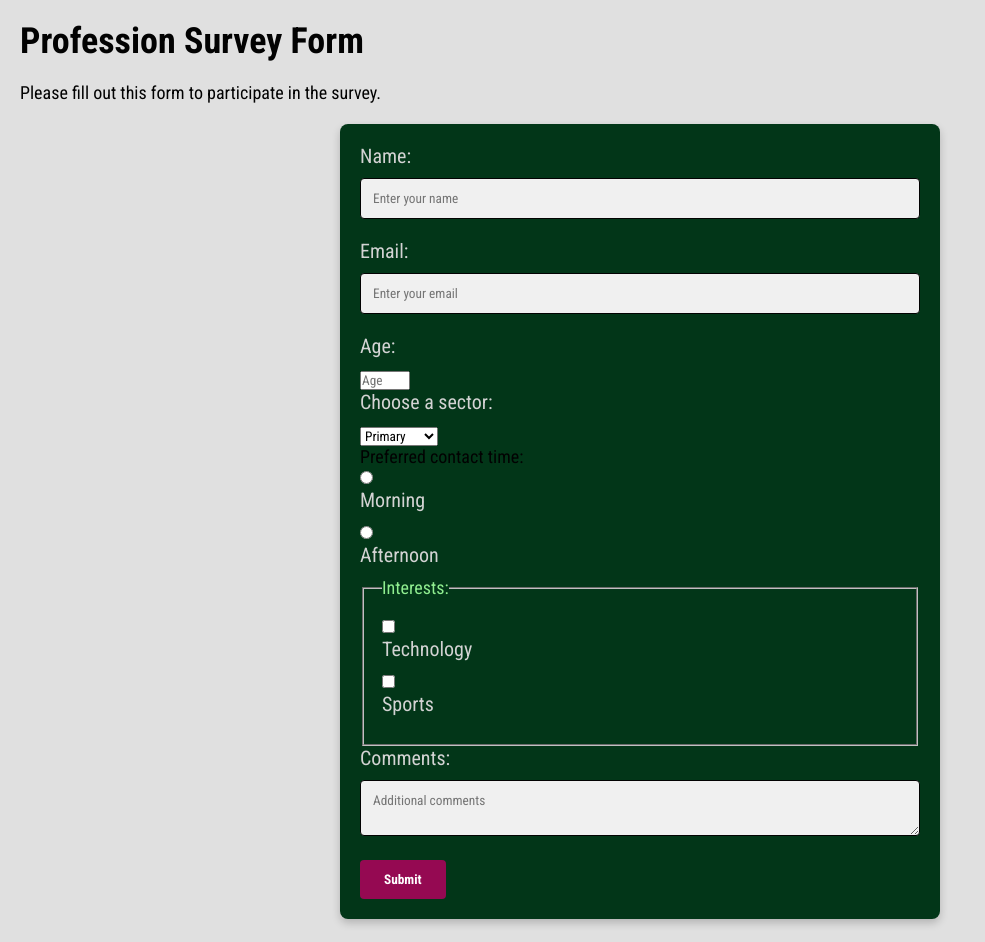
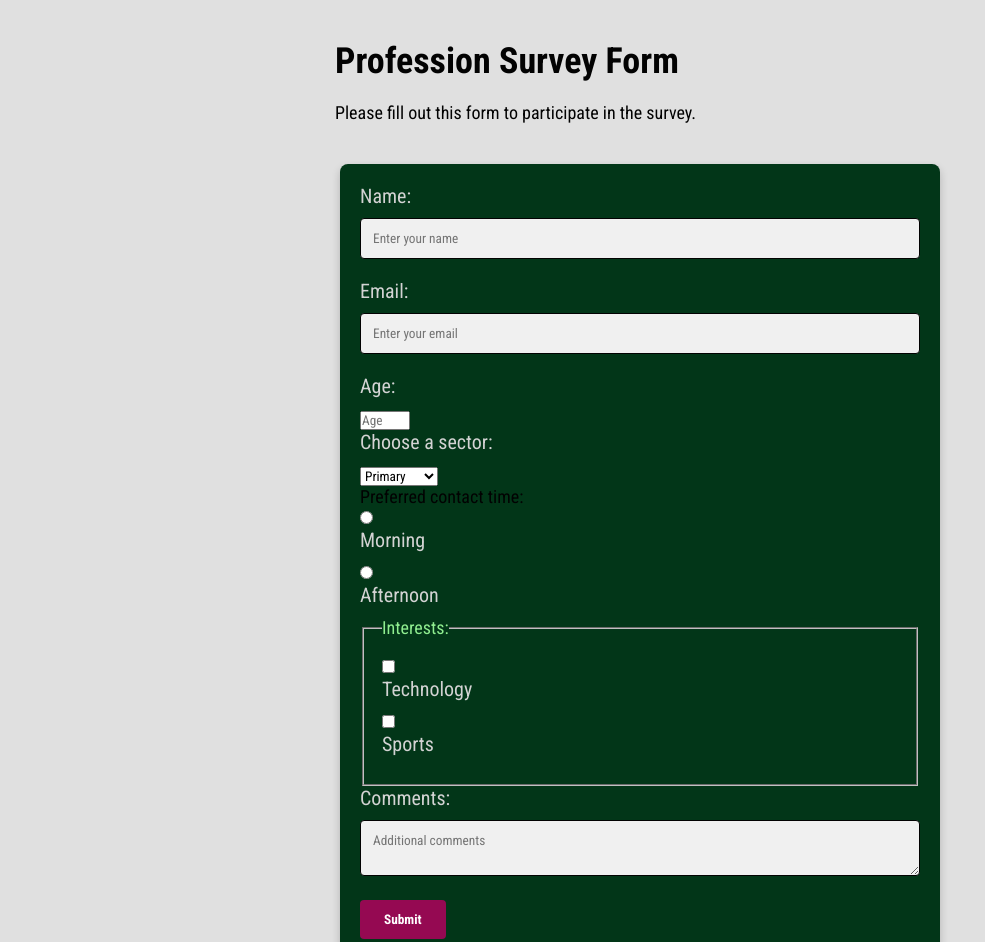
Before and after one commit to sergiov44/html01-profession-survey-form, a plain HTML site: page index.html in a window 1280 px wide. Shown: the top 942 px of the page, without its empty margins (0-985 px from the left). Drawn offline with Linux system fonts and the light colour scheme; a web font is replaced by a local one.

Commit message:
title and description design adjusted

```diff
--- a/index.html
+++ b/index.html
@@ -8,8 +8,10 @@
     <title>Survey Form</title>
 </head>
 <body>
-    <h1 id="title">Profession Survey Form</h1>
-    <p id="description">Please fill out this form to participate in the survey.</p>
+    <div>
+        <h1 id="title">Profession Survey Form</h1>
+        <p id="description">Please fill out this form to participate in the survey.</p>
+    </div>
     <br>
     <form id="survey-form">
         <label for="name" id="name-label">Name:</label>
--- a/styles.css
+++ b/styles.css
@@ -11,6 +11,12 @@ body {
     background-color: #e0e0e0; /* Light gray background */
     padding: 20px;
     font-size: 18px; /* Larger text size for better readability */
+}
+
+div {
+    max-width: 650px;
+    margin: 0 auto;
+    padding: 20px;
 }
 
 fieldset {
@@ -30,8 +36,8 @@ fieldset {
 
 h1, h2, h3, h4, h5, h6 {
     font-family: 'Amithen',
-    color: #d3d3d3; /* Light gray color for titles */
-    margin-bottom: 20px; /* Added space below titles for better structure */
+    color: #d3d3d3;
+    margin-bottom: 20px;
 }
 
 input, select, textarea, button {
```
